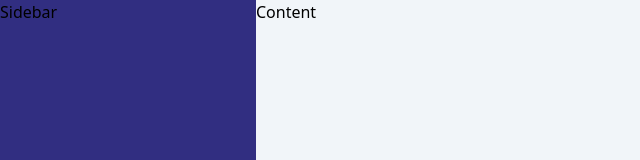
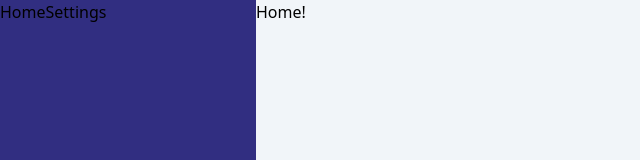
Before and after one commit to carsnwd/pet-rescue-port, a React (Vite) app in the folder apps/admin/: page / in a window 1280 px wide. Shown: the top 160 px of the page, without its empty margins (0-640 px from the left). Built offline with nearby package versions, Linux system fonts and the light colour scheme.

Commit message:
✨ add in react-router

```diff
--- a/apps/admin/package.json
+++ b/apps/admin/package.json
@@ -8,7 +8,8 @@
   },
   "dependencies": {
     "react": "^17.0.2",
-    "react-dom": "^17.0.2"
+    "react-dom": "^17.0.2",
+    "react-router-dom": "6"
   },
   "devDependencies": {
     "@types/react": "^17.0.33",
--- a/apps/admin/src/App.tsx
+++ b/apps/admin/src/App.tsx
@@ -1,11 +1,19 @@
+import { Route, Routes } from 'react-router-dom'
 import Sidebar from './components/Sidebar'
+import Home from './layouts/Home'
+import Settings from './layouts/Settings'
 
 function App() {
 
   return (
     <div className="flex">
       <Sidebar/>
-      <div className="flex-col bg-slate-100 w-screen">Content</div>
+      <div className="flex-col bg-slate-100 w-screen">
+        <Routes>
+          <Route path="/" element={<Home/>}/>
+          <Route path="settings" element={<Settings/>}/>
+        </Routes>
+      </div>
     </div>
   )
 }
--- a/apps/admin/src/components/Sidebar.tsx
+++ b/apps/admin/src/components/Sidebar.tsx
@@ -1,3 +1,8 @@
+import { Link } from "react-router-dom";
+
 export default function Sidebar() {
-    return <div className="bg-indigo-900 w-80 flex-col h-screen">Sidebar</div>;
+    return <div className="bg-indigo-900 w-80 flex-col h-screen">
+        <Link to="/">Home</Link>
+        <Link to="/settings">Settings</Link>
+    </div>;
 }
--- /dev/null
+++ b/apps/admin/src/layouts/Home.tsx
@@ -0,0 +1,9 @@
+import React from 'react'
+
+export default function Home() {
+    return (
+        <div>
+            Home!
+        </div>
+    )
+}
--- /dev/null
+++ b/apps/admin/src/layouts/Settings.tsx
@@ -0,0 +1,9 @@
+import React from 'react'
+
+export default function Settings() {
+    return (
+        <div>
+            Settings
+        </div>
+    )
+}
--- a/apps/admin/src/main.tsx
+++ b/apps/admin/src/main.tsx
@@ -1,11 +1,11 @@
-import React from 'react'
 import ReactDOM from 'react-dom'
 import './index.css'
 import App from './App'
+import { BrowserRouter } from 'react-router-dom'
 
 ReactDOM.render(
-  <React.StrictMode>
+  <BrowserRouter>
     <App />
-  </React.StrictMode>,
+  </BrowserRouter>,
   document.getElementById('root')
 )
```
Also changed, not shown: 1 other file (tests, documents, lock files or other folders).
